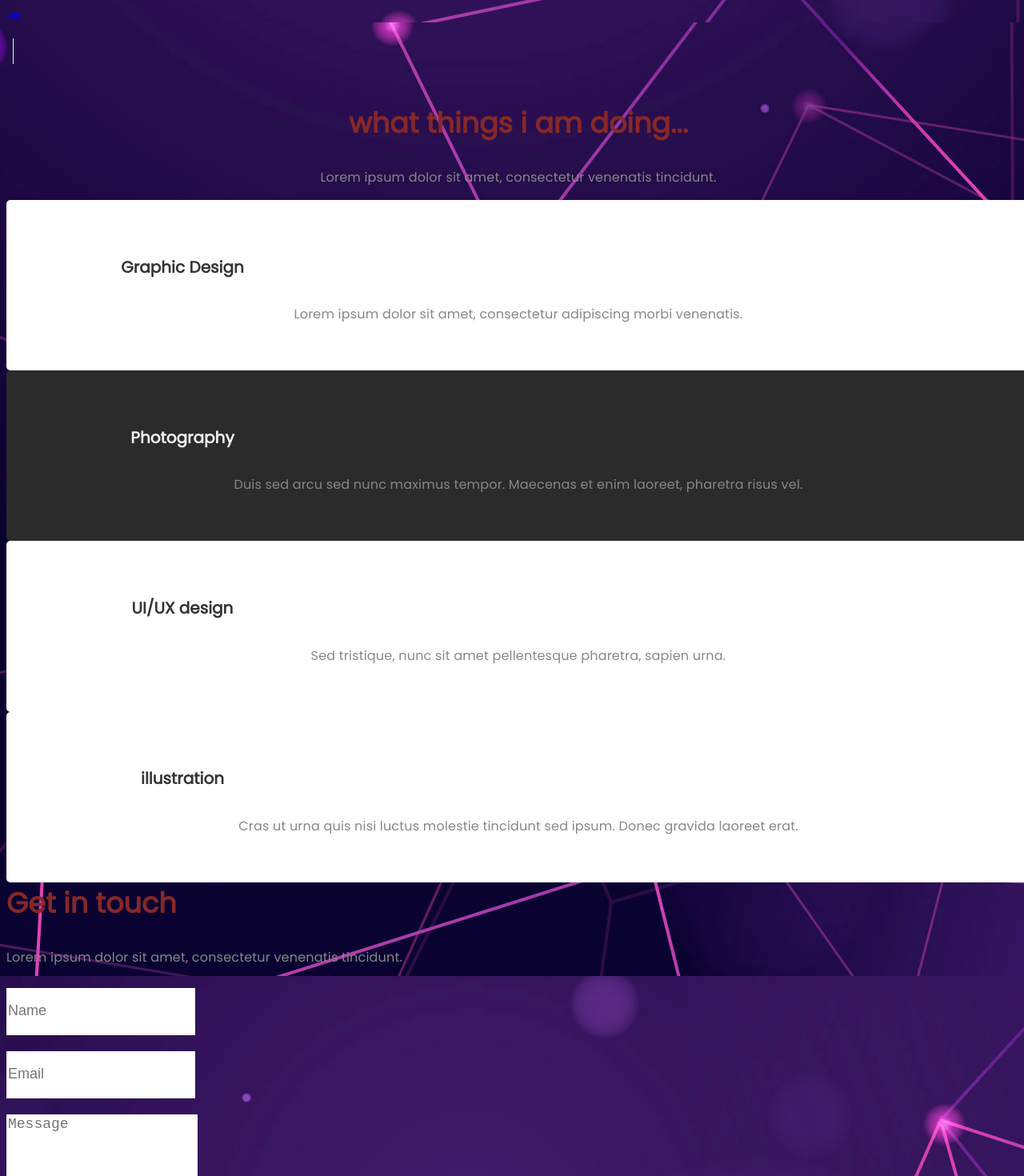
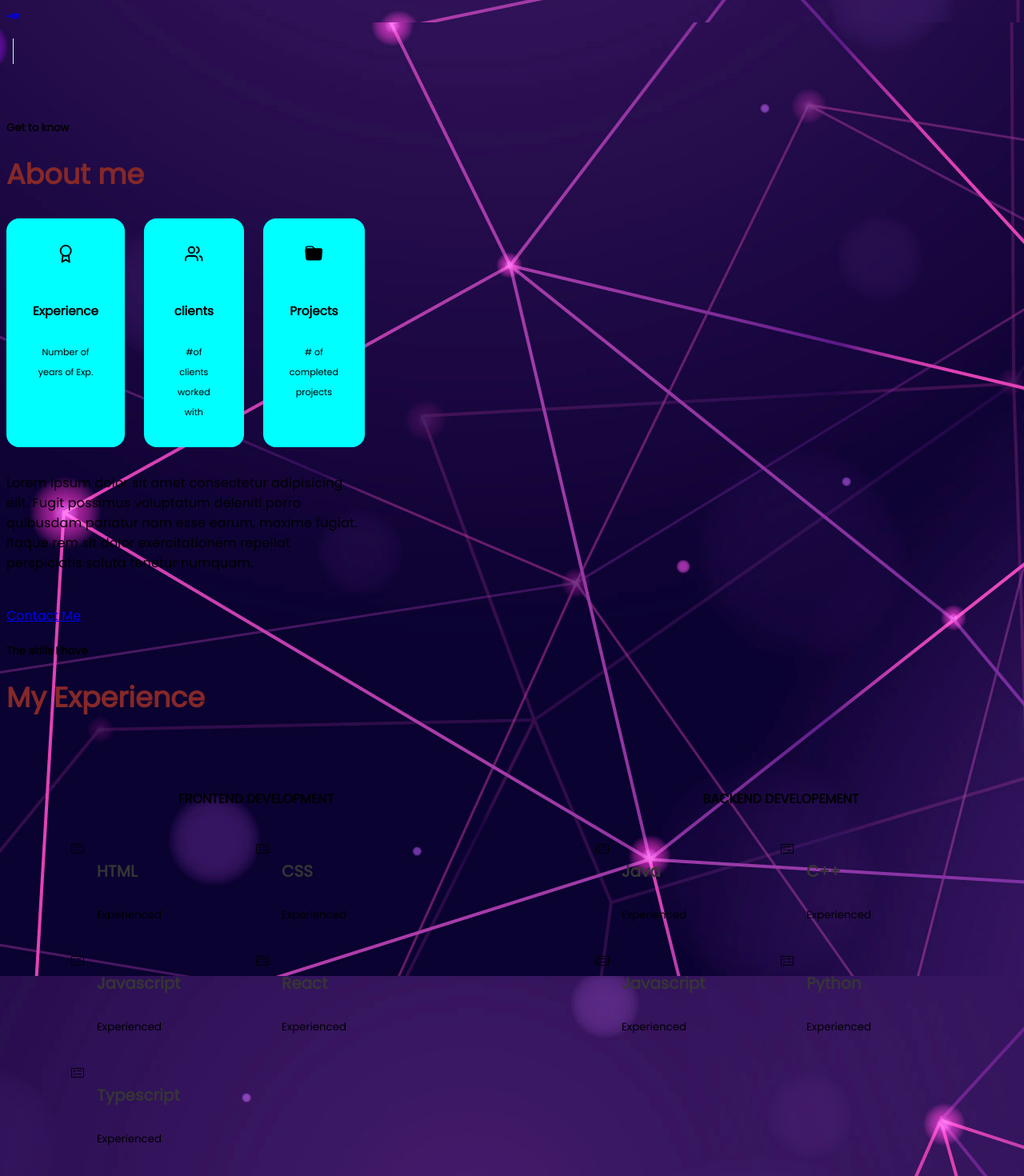
Before and after one commit to Salgado-alex/personal-website, a React (Create React App) app: page / in a window 1280 px wide. Shown: the part 780-2250 px from the top of the page at 80% size. Built offline with nearby package versions, Linux system fonts and the light colour scheme.

Commit message:
added different sections for Experience

```diff
--- a/src/components/Experience/Experience.jsx
+++ b/src/components/Experience/Experience.jsx
@@ -1,97 +1,125 @@
 import React from "react";
 import "./experience.css";
-//import { BsCardChecklist } from "react-icons/bs";
-
+import { BsCardChecklist } from "react-icons/bs";
+import { FiAward } from "react-icons/fi";
+import { FiUsers } from "react-icons/fi";
+import { BsFillFolderFill } from "react-icons/bs";
 const Experience = () => {
   return (
-    <section id="service" class="parallax-section">
-      <div class="container">
-        <div class="row">
-          <div class="wow fadeInUp section-title" data-wow-delay="0.2s">
-            <h2>what things i am doing...</h2>
-            <p>Lorem ipsum dolor sit amet, consectetur venenatis tincidunt.</p>
+    <section id="experience">
+      <h5>Get to know </h5>
+      <h2>About me</h2>
+      <div className="container about_container">
+        <div className="about_content">
+          <div className="about_cards">
+            <article className="about_card">
+              <FiAward className="about_icon" />
+              <h5>Experience</h5>
+              <small>Number of years of Exp.</small>
+            </article>
+
+            <article className="about_card">
+              <FiUsers className="about_icon" />
+              <h5>clients</h5>
+              <small>#of clients worked with</small>
+            </article>
+
+            <article className="about_card">
+              <BsFillFolderFill className="about_icon" />
+              <h5>Projects</h5>
+              <small># of completed projects</small>
+            </article>
           </div>
-
-          <div class="col-md-3 col-sm-6 wow fadeInUp" data-wow-delay="0.4s">
-            <div class="service-thumb">
-              <i class="fa fa-smile-o"></i>
-              <h4>Graphic Design</h4>
           <p>
-                Lorem ipsum dolor sit amet, consectetur adipiscing morbi
-                venenatis.
+            Lorem ipsum dolor sit amet consectetur adipisicing elit. Fugit
+            possimus voluptatum deleniti porro quibusdam pariatur nam esse
+            earum, maxime fugiat. Itaque rem sit dolor exercitationem repellat
+            perspiciatis soluta tenetur numquam.
           </p>
+          <a href="#contact" className="btn btn-primary">
+            Contact Me
+          </a>
         </div>
       </div>
 
-          <div class="col-md-3 col-sm-6 wow fadeInUp" data-wow-delay="0.4s">
-            <div class="service-thumb bg-grey">
-              <i class="fa fa-camera"></i>
-              <h4 class="white-color">Photography</h4>
-              <p>
-                Duis sed arcu sed nunc maximus tempor. Maecenas et enim laoreet,
-                pharetra risus vel.
-              </p>
+      <h5>The skills I have</h5>
+      <h2>My Experience</h2>
+      <div className="container experience_container">
+        <div className="experience_frontend">
+          <h3>Frontend Development</h3>
+          <div className="experience_content">
+            <article className="experience_details">
+              <BsCardChecklist className="experience_details-icon" />
+              <div>
+                <h4>HTML</h4>
+                <small className="text-light">Experienced</small>
+              </div>
+            </article>
+            <article className="experience_details">
+              <BsCardChecklist className="experience_details-icon" />
+              <div>
+                <h4>CSS</h4>
+                <small className="text-light">Experienced</small>
+              </div>
+            </article>
+            <article className="experience_details">
+              <BsCardChecklist className="experience_details-icon" />
+              <div>
+                <h4>Javascript</h4>
+                <small className="text-light">Experienced</small>
+              </div>
+            </article>
+            <article className="experience_details">
+              <BsCardChecklist className="experience_details-icon" />
+              <div>
+                <h4>React</h4>
+                <small className="text-light">Experienced</small>
+              </div>
+            </article>
+            <article className="experience_details">
+              <BsCardChecklist className="experience_details-icon" />
+              <div>
+                <h4>Typescript</h4>
+                <small className="text-light">Experienced</small>
+              </div>
+            </article>
           </div>
         </div>
-
-          <div class="col-md-3 col-sm-6 wow fadeInUp" data-wow-delay="0.6s">
-            <div class="service-thumb">
-              <i class="fa fa-lightbulb-o"></i>
-              <h4>UI/UX design</h4>
-              <p>
-                Sed tristique, nunc sit amet pellentesque pharetra, sapien urna.
-              </p>
+        <div className="experience_backend">
+          <h3>Backend Developement</h3>
+          <div className="experience_content">
+            <article className="experience_details">
+              <BsCardChecklist className="experience_details-icon" />
+              <div>
+                <h4>Java</h4>
+                <small className="text-light">Experienced</small>
               </div>
+            </article>
+            <article className="experience_details">
+              <BsCardChecklist className="experience_details-icon" />
+              <div>
+                <h4>C++</h4>
+                <small className="text-light">Experienced</small>
               </div>
-
-          <div class="col-md-3 col-sm-6 wow fadeInUp" data-wow-delay="0.8s">
-            <div class="service-thumb">
-              <i class="fa fa-clone"></i>
-              <h4>illustration</h4>
-              <p>
-                Cras ut urna quis nisi luctus molestie tincidunt sed ipsum.
-                Donec gravida laoreet erat.
-              </p>
+            </article>
+            <article className="experience_details">
+              <BsCardChecklist className="experience_details-icon" />
+              <div>
+                <h4>Javascript</h4>
+                <small className="text-light">Experienced</small>
               </div>
+            </article>
+            <article className="experience_details">
+              <BsCardChecklist className="experience_details-icon" />
+              <div>
+                <h4>Python</h4>
+                <small className="text-light">Experienced</small>
+              </div>
+            </article>
           </div>
         </div>
       </div>
     </section>
-    /*
-    <section id="about" class="parallax-section">
-     <div class="container">
-          <div class="row">
-
-               <div class="col-md-4 col-sm-8">
-                    <div class="about-image-thumb">
-                         <img src="/images/6BA5CEBE-AE58-4EE3-A821-CBD1B4C6A8DF.jpeg " class="wow fadeInUp img-responsive" data-wow-delay="0.2s" alt="about image">
-                         <ul class="social-icon">
-                              <li><a href="#" class="fa fa-facebook"></a></li>
-                              <li><a href="#" class="fa fa-twitter"></a></li>
-                              <li><a href="#" class="fa fa-instagram"></a></li>
-                              <li><a href="#" class="fa fa-behance"></a></li>
-                         </ul>
-                    </div>
-               </div>
-
-               <div class="col-md-8 col-sm-12">
-                    <div class="about-thumb">
-                         <!-- SECTION TITLE -->
-                         <div class="wow fadeInUp section-title" data-wow-delay="0.6s">
-                              <h2>More About Me </h2>
-                              <p>Front-end Developer</p>
-                         </div>
-                         <div class="wow fadeInUp" data-wow-delay="0.8s">
-                              <p>Praesent eleifend tristique nisl, nec finibus urna posuere nec. Quisque vel nunc eget arcu maximus facilisis non eu nisi. Aliquam ullamcorper est a nisl imperdiet luctus.</p>
-                              <p>Sed sed convallis odio. Nulla scelerisque libero efficitur diam fermentum, quis tincidunt urna placerat. Maecenas sed tortor sed nisi semper ultricies. Nulla ornare metus in massa mollis scelerisque.</p>
-                         </div>
-                    </div>
-               </div>
-
-          </div>
-     </div>
-</section>
-*/
   );
 };
 export default Experience;
--- a/src/components/Experience/experience.css
+++ b/src/components/Experience/experience.css
@@ -1,79 +1,78 @@
-/*---------------------------------------
-  Service section
------------------------------------------*/
-
-.service-thumb {
-  background-color: white;
-  border-radius: 5px;
-  padding: 42px 22px;
-  cursor: crosshair;
-  position: relative;
-  top: 0;
-
-  transition: all ease-in-out 0.4s;
+.about_container {
+  display: grid;
+  grid-template-columns: 35% 50%;
+  gap: 15%;
 }
-
-.service-thumb:hover {
-  background: #2b2b2b;
-  top: -5px;
-}
-
-.service-thumb:hover .fa,
-.service-thumb:hover h4 {
-  color: #ffffff;
-}
-
-.service-thumb h4 {
+.about_cards {
   display: grid;
   grid-template-columns: repeat(3, 1fr);
   gap: 1.5rem;
 }
-
-.service-thumb .fa {
-  color: #7682cc;
-  font-size: 62px;
+.about_card {
+  background-color: aqua;
+  border: 1px solid transparent;
+  border-radius: 1rem;
+  padding: 2rem;
   text-align: center;
-  margin-top: 32px;
-  margin-bottom: 22px;
+  transition: var(--transition);
+}
+.about_card:hover {
+  background: transparent;
+  background-color: var(--color-primary-variant);
+  cursor: default;
 }
 
-.bg-grey .fa {
-  color: #ffffff;
+.about_icon {
+  color: var(--color-primary);
+  font-size: 1.4rem;
+  margin-bottom: 1rem;
 }
 
-/*---------------------------------------
-  Work section
------------------------------------------*/
-
-.work-thumb {
-  margin: 22px 0 12px 0;
-  padding: 0;
-  overflow: hidden;
-  position: relative;
-  text-align: left;
+.about_card h5 {
+  font-size: 0.95rem;
+}
+.about_card small {
+  font-size: 0.7rem;
+  color: var(--color-light);
+}
+.about_content p {
+  margin: 2rem 0 2.6rem;
+  color: var(--color-light);
 }
 
-.work-thumb img {
-  border-radius: 5px;
+.experience_container {
+  display: grid;
+  grid-template-columns: 1fr 1fr;
+  gap: 2rem;
+}
+.experience_container > div {
+  background: var(--color-bg-variant);
+  padding: 2.4rem 5rem;
+  border-radius: 2rem;
+  border: 1px solid transparent;
+  transition: var(--transition);
+}
+.experience_container > div:hover {
+  background: transparent;
+  border-color: var(--color-primary-varient);
+  cursor: default;
+}
+.experience_container > div h3 {
+  text-align: center;
+  margin-bottom: 2rem;
+  color: var(--color-primary);
+}
+.experience_content {
+  display: grid;
+  grid-template-columns: 1fr 1fr;
+  row-gap: 2rem;
+}
+.experience_details {
+  display: flex;
+  gap: 1rem;
 }
 
-.work-thumb h2 {
-  font-size: 25px;
+.experience_details-icon {
+  margin-top: 6px;
+  color: var(--color-primary);
 }
-
-.work-thumb-overlay {
-  position: absolute;
-  background: #7682cc;
-  border-radius: 5px;
-  cursor: crosshair;
-  opacity: 0;
-  width: 100%;
-  height: 100%;
-  padding: 82px 42px;
-
-  transition: all ease-in-out 0.4s;
-}
-
-.work-thumb:hover .work-thumb-overlay {
-  opacity: 1;
-}
```
Lines whose indentation alone changed are shown as unchanged.
